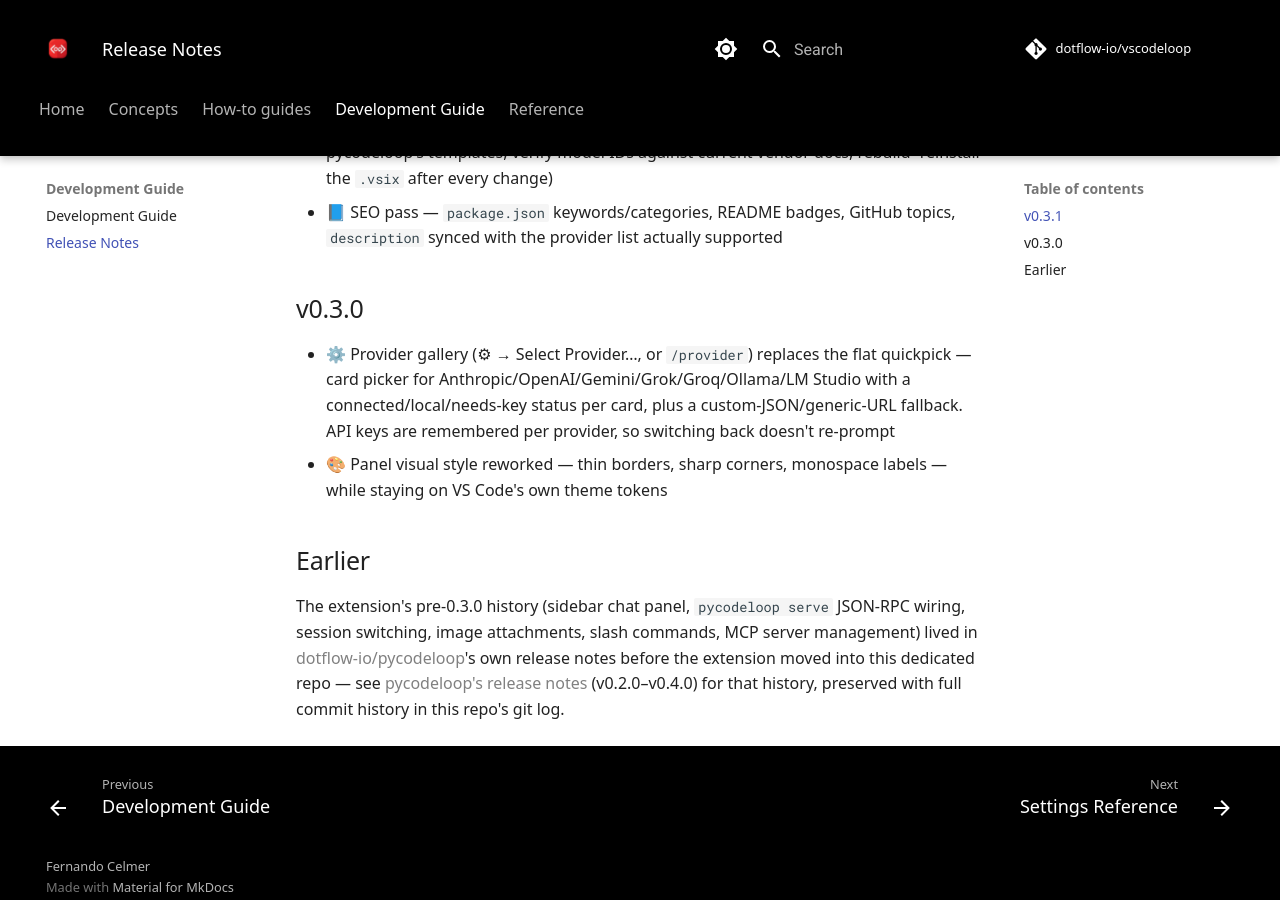
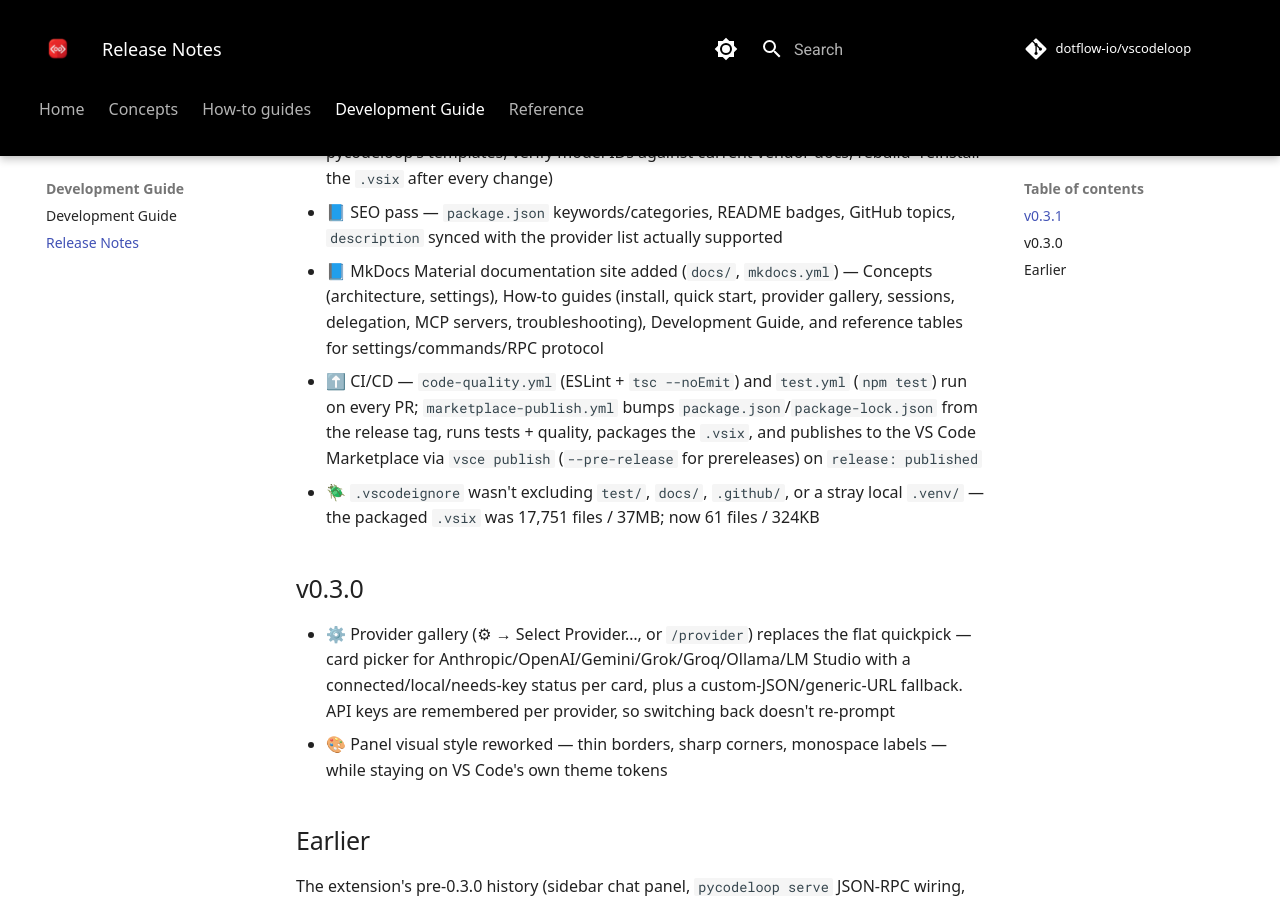
Before and after one commit to dotflow-io/vscodeloop, an MkDocs documentation site: the page built from docs/nav/development/release-notes.md, in a window 1280 px wide and 900 px high, scrolled down 1105 px. Built offline with MkDocs 1.6.1 and Material for MkDocs 9.7.7, drawn with Linux system fonts in a browser that asks for light colours; comment, search, counter and statistics services are not loaded.

Commit message:
📘 DOCS: Add docs site, CI/CD, and .vsix size fix to v0.3.1 release notes

```diff
--- a/docs/nav/development/release-notes.md
+++ b/docs/nav/development/release-notes.md
@@ -16,6 +16,9 @@
 - 🎨 `src/` restructured into `features/` (chat, sessions, settings), `vscode/` (webview shell, sidebar), `core-client/` (RPC client, process management, wire protocol), `services/` (credentials, settings, storage, terminal, workspace)
 - 📘 `AGENTS.md` added capturing standing rules (provider JSONs synced with pycodeloop's templates, verify model IDs against current vendor docs, rebuild+reinstall the `.vsix` after every change)
 - 📘 SEO pass — `package.json` keywords/categories, README badges, GitHub topics, `description` synced with the provider list actually supported
+- 📘 MkDocs Material documentation site added (`docs/`, `mkdocs.yml`) — Concepts (architecture, settings), How-to guides (install, quick start, provider gallery, sessions, delegation, MCP servers, troubleshooting), Development Guide, and reference tables for settings/commands/RPC protocol
+- ⬆️ CI/CD — `code-quality.yml` (ESLint + `tsc --noEmit`) and `test.yml` (`npm test`) run on every PR; `marketplace-publish.yml` bumps `package.json`/`package-lock.json` from the release tag, runs tests + quality, packages the `.vsix`, and publishes to the VS Code Marketplace via `vsce publish` (`--pre-release` for prereleases) on `release: published`
+- 🪲 `.vscodeignore` wasn't excluding `test/`, `docs/`, `.github/`, or a stray local `.venv/` — the packaged `.vsix` was 17,751 files / 37MB; now 61 files / 324KB
 
 ## v0.3.0
 
```
